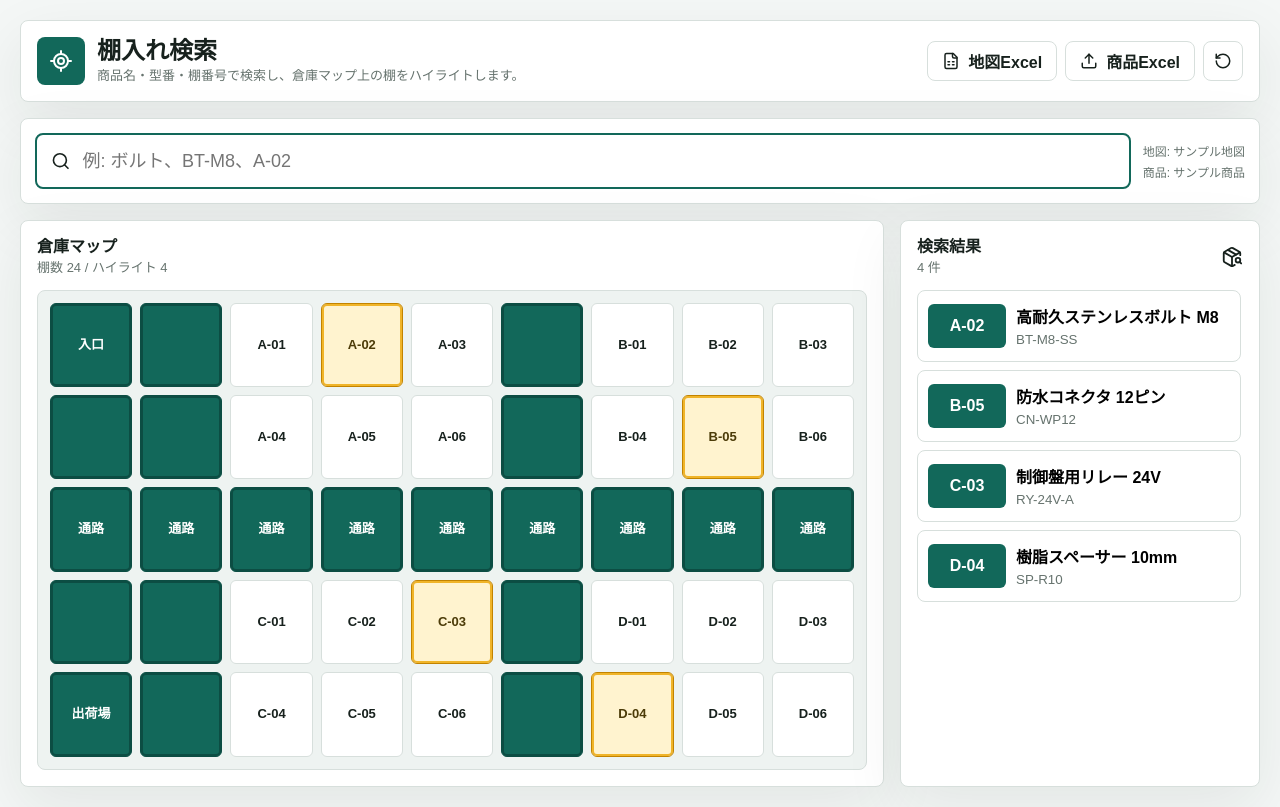
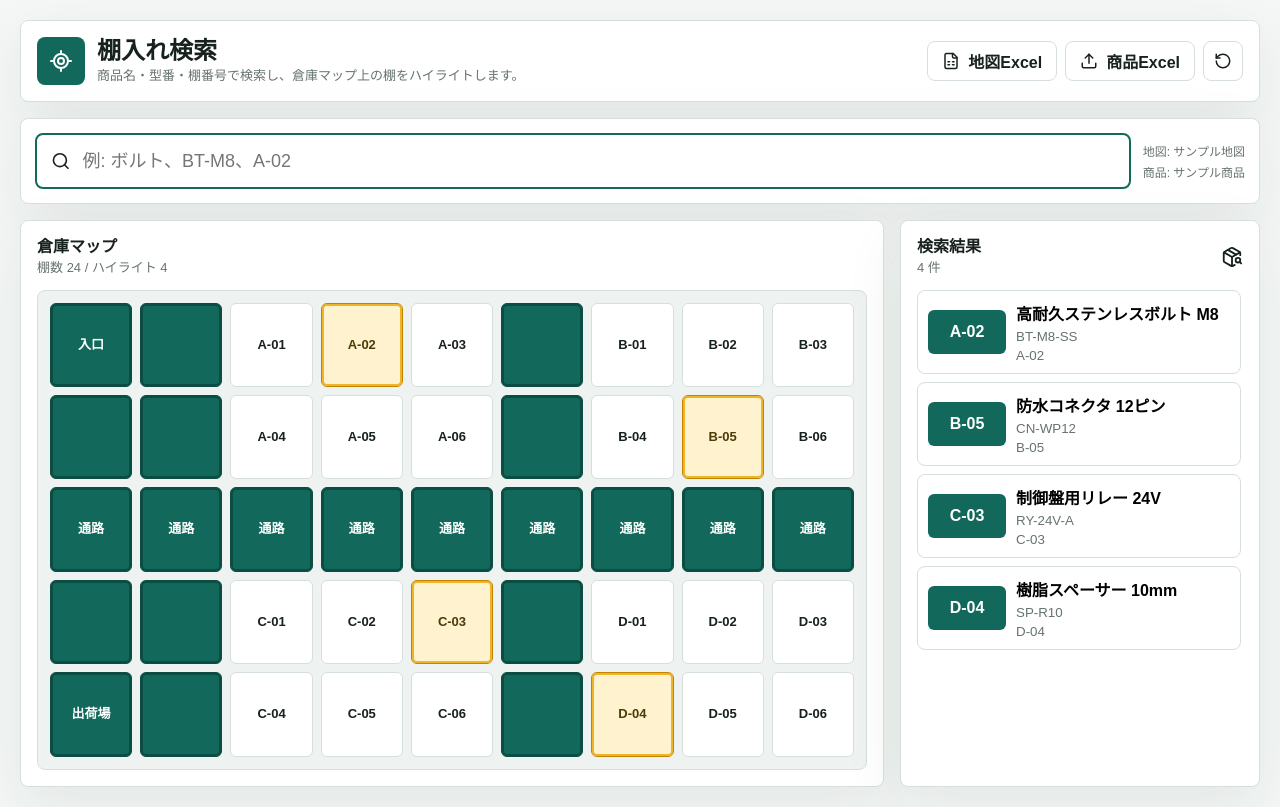
Before and after one commit to 55czdps6dj-ai/Tana-Ban, a Next.js app: page / in a window 1280 px wide. Built offline with nearby package versions, Linux system fonts and the light colour scheme.

Commit message:
Show shelf level descriptions

```diff
--- a/app/globals.css
+++ b/app/globals.css
@@ -331,6 +331,13 @@ p {
   font-weight: 700;
 }
 
+.shelfDescription {
+  grid-column: 1 / -1;
+  color: var(--primary-strong);
+  font-size: 13px;
+  font-weight: 700;
+}
+
 .detailLabel {
   grid-column: 1 / -1;
   color: var(--muted);
--- a/components/warehouse-shelf-finder.tsx
+++ b/components/warehouse-shelf-finder.tsx
@@ -15,6 +15,7 @@ import {
   importWarehouseMapFromExcel,
   normalizeShelfNumber
 } from "@/lib/excel-import";
+import { formatShelfDescription } from "@/lib/shelf-label";
 import type { ProductRecord, WarehouseCell } from "@/lib/warehouse-types";
 import {
   selectFilteredProducts,
@@ -288,6 +289,7 @@ export function WarehouseShelfFinder() {
                   <span className="resultText">
                     <strong>{product.productName || "商品名未設定"}</strong>
                     <small>{product.modelNumber || "型番未設定"}</small>
+                    <small>{formatShelfDescription(product.shelfNumber)}</small>
                   </span>
                 </button>
               ))
@@ -312,6 +314,7 @@ function ShelfDetail({
     <div className="shelfDetail">
       <span className="detailLabel">選択中の棚</span>
       <strong>{shelfNumber}</strong>
+      <span className="shelfDescription">{formatShelfDescription(shelfNumber)}</span>
       <span>{products.length} 商品</span>
     </div>
   );
--- /dev/null
+++ b/lib/shelf-label.ts
@@ -0,0 +1,48 @@
+export type ShelfParts = {
+  sectionNumber: string;
+  shelfNumber: string;
+  levelNumber: string;
+  levelLabel: string;
+};
+
+export function parseShelfNumber(value: string): ShelfParts | null {
+  const [sectionNumber, shelfNumber, levelNumber] = value
+    .normalize("NFKC")
+    .trim()
+    .split("-")
+    .map((part) => part.trim())
+    .filter((part) => part.length > 0);
+
+  if (!sectionNumber || !shelfNumber || !levelNumber) {
+    return null;
+  }
+
+  return {
+    sectionNumber,
+    shelfNumber,
+    levelNumber,
+    levelLabel: toLevelLabel(levelNumber)
+  };
+}
+
+export function formatShelfDescription(value: string): string {
+  const parts = parseShelfNumber(value);
+
+  if (!parts) {
+    return value;
+  }
+
+  return `区分 ${parts.sectionNumber} / 棚 ${parts.shelfNumber} / ${parts.levelLabel}`;
+}
+
+function toLevelLabel(levelNumber: string): string {
+  if (levelNumber === "1") {
+    return "下段";
+  }
+
+  if (levelNumber === "2") {
+    return "上段";
+  }
+
+  return `上下 ${levelNumber}`;
+}
```
